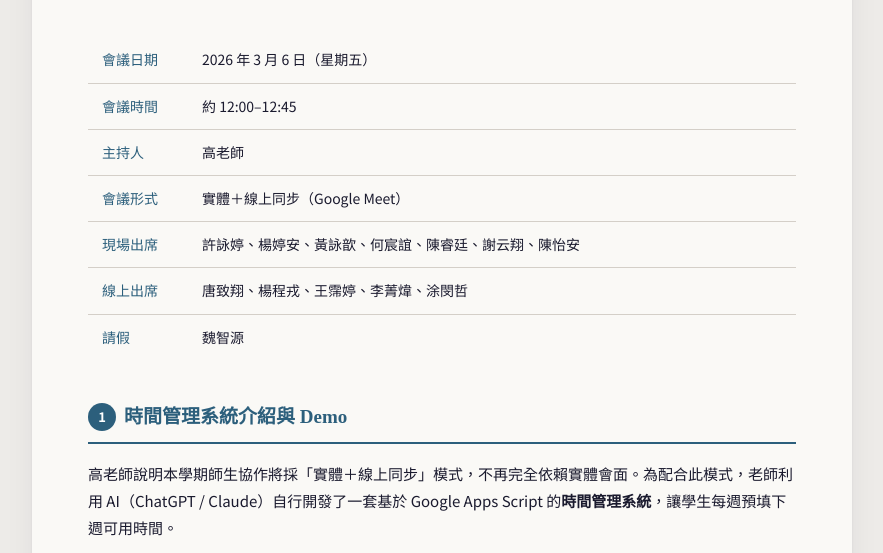
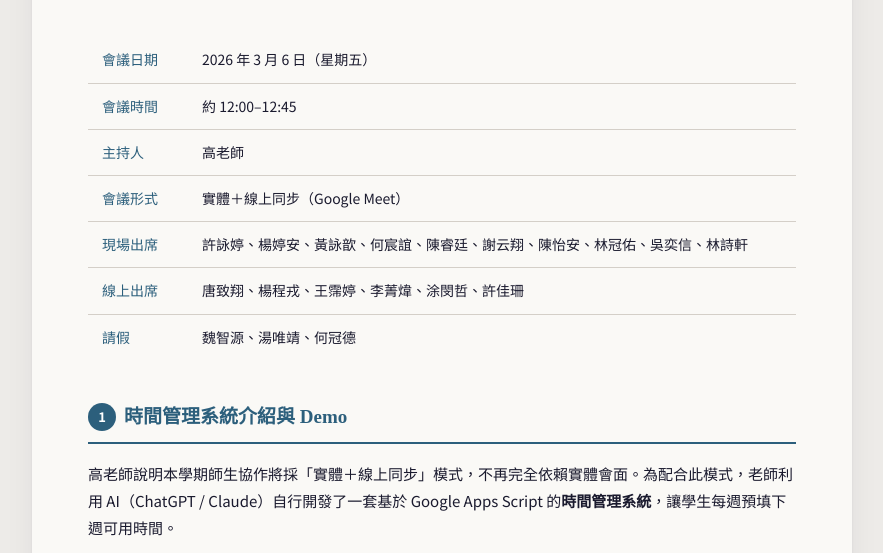
Before and after one commit to Chris-Kao/team-meeting, a plain HTML site: page 0306.html in a window 1280 px wide. Shown: the part 247-800 px from the top of the page, without its empty margins (198-1081 px from the left). Drawn offline with Linux system fonts and the light colour scheme.

Commit message:
Add files via upload

```diff
--- a/0306.html
+++ b/0306.html
@@ -280,9 +280,9 @@
       <tr><td>會議時間</td><td>約 12:00–12:45</td></tr>
       <tr><td>主持人</td><td>高老師</td></tr>
       <tr><td>會議形式</td><td>實體＋線上同步（Google Meet）</td></tr>
-      <tr><td>現場出席</td><td>許詠婷、楊婷安、黃詠歆、何宸誼、陳睿廷、謝云翔、陳怡安</td></tr>
-      <tr><td>線上出席</td><td>唐致翔、楊程戎、王霈婷、李菁煒、涂閔哲</td></tr>
-      <tr><td>請假</td><td>魏智源</td></tr>
+      <tr><td>現場出席</td><td>許詠婷、楊婷安、黃詠歆、何宸誼、陳睿廷、謝云翔、陳怡安、林冠佑、吳奕信、林詩軒</td></tr>
+      <tr><td>線上出席</td><td>唐致翔、楊程戎、王霈婷、李菁煒、涂閔哲、許佳珊</td></tr>
+      <tr><td>請假</td><td>魏智源、湯唯靖、何冠德</td></tr>
     </table>
 
     <!-- 主題一 -->
```
